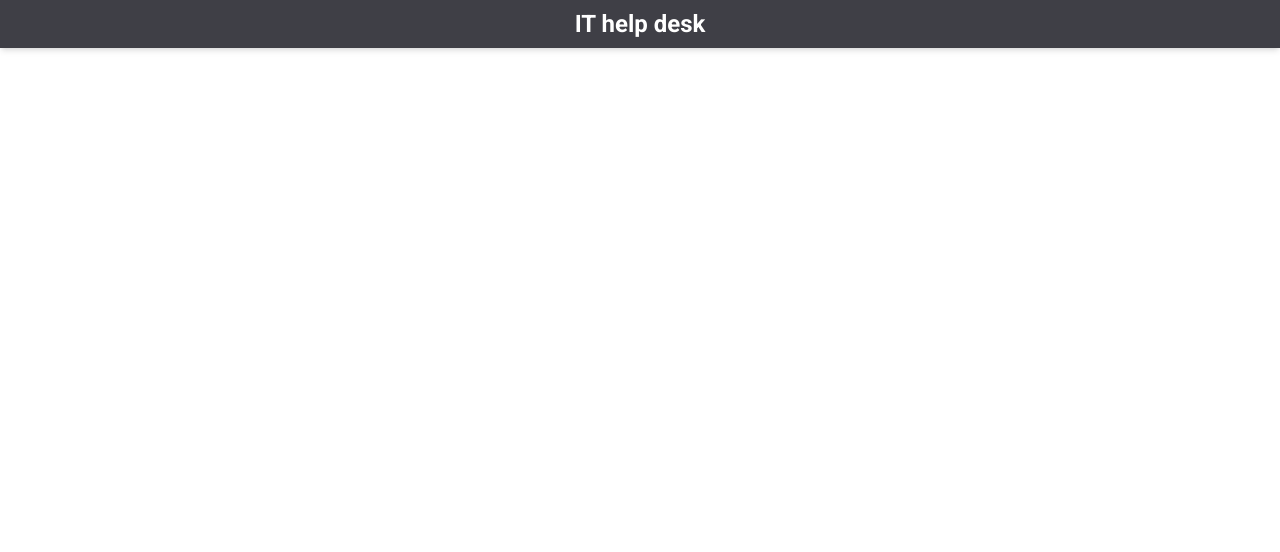
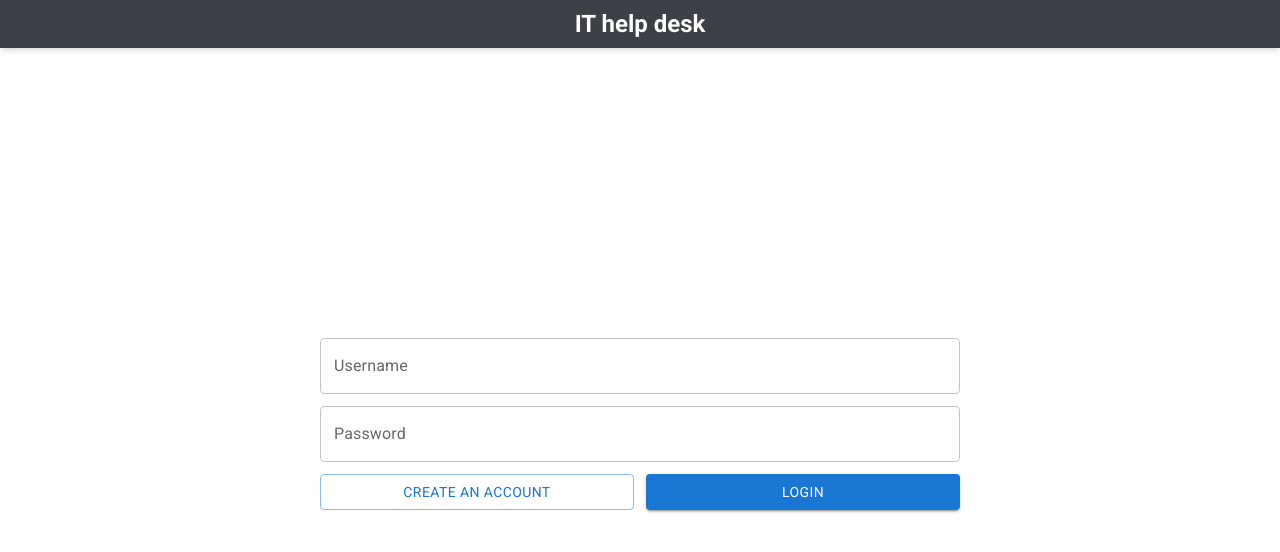
Before and after one commit to alaws66/IT-help-desk, a Next.js app: page / in a window 1280 px wide. Shown: the top 552 px of the page. Built offline with nearby package versions, Linux system fonts and the light colour scheme.

Commit message:
login page layout

```diff
--- a/app/page.js
+++ b/app/page.js
@@ -1,5 +1,13 @@
+import LoginForm from '@/components/LoginForm';
+
 export default function Login() {
   return (
-    <main></main>
+    <main className="h-[calc(100vh-48px)]">
+      <div className="flex justify-center items-center h-full">
+        <div className="px-5 sm:px-10 py-10 w-full md:w-2/3 lg:w-1/2 2xl:w-1/3 rounded-md">
+          <LoginForm />
+        </div>
+      </div>
+    </main>
   )
 }
--- /dev/null
+++ b/components/LoginForm.js
@@ -0,0 +1,42 @@
+'use client'
+
+import { Button, TextField } from '@mui/material';
+
+const LoginForm = () => {
+  return (
+    <form autoComplete="off" className="flex flex-col gap-3">
+      {/* username input */}
+      <TextField
+        id="username"
+        label="Username"
+        className="w-full"
+      />
+
+      {/* password input */}
+      <TextField
+        type="password"
+        id="password"
+        label="Password"
+        className="w-full"
+      />
+
+      {/* form buttons */}
+      <div className="flex flex-col sm:flex-row gap-3">
+        <Button
+          variant="outlined"
+          className="w-full"
+        >
+          Create an account
+        </Button>
+        <Button
+          variant="contained"
+          className="w-full"
+        >
+          Login
+        </Button>
+      </div>
+    </form>
+  );
+}
+
+export default LoginForm;
```
